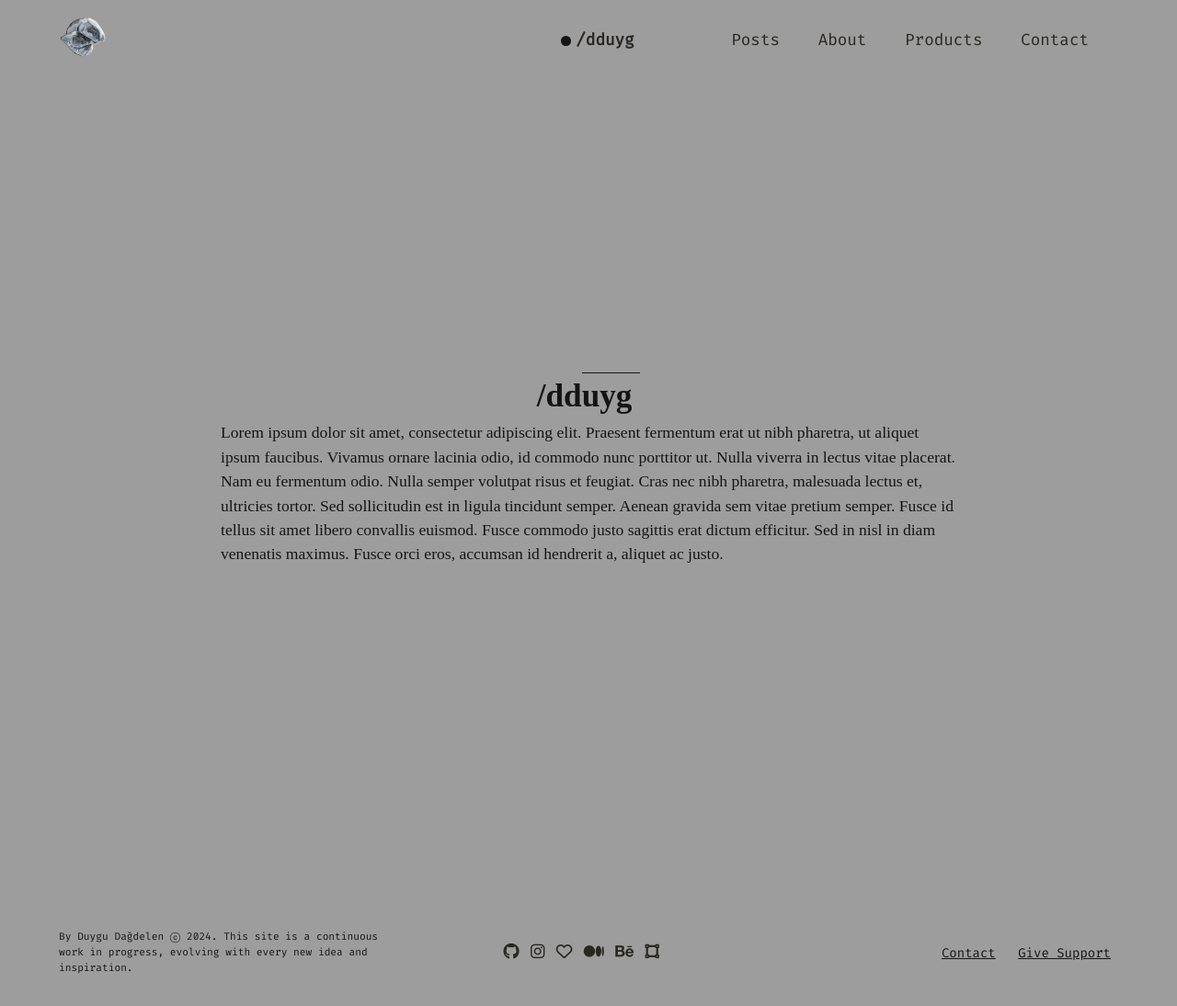
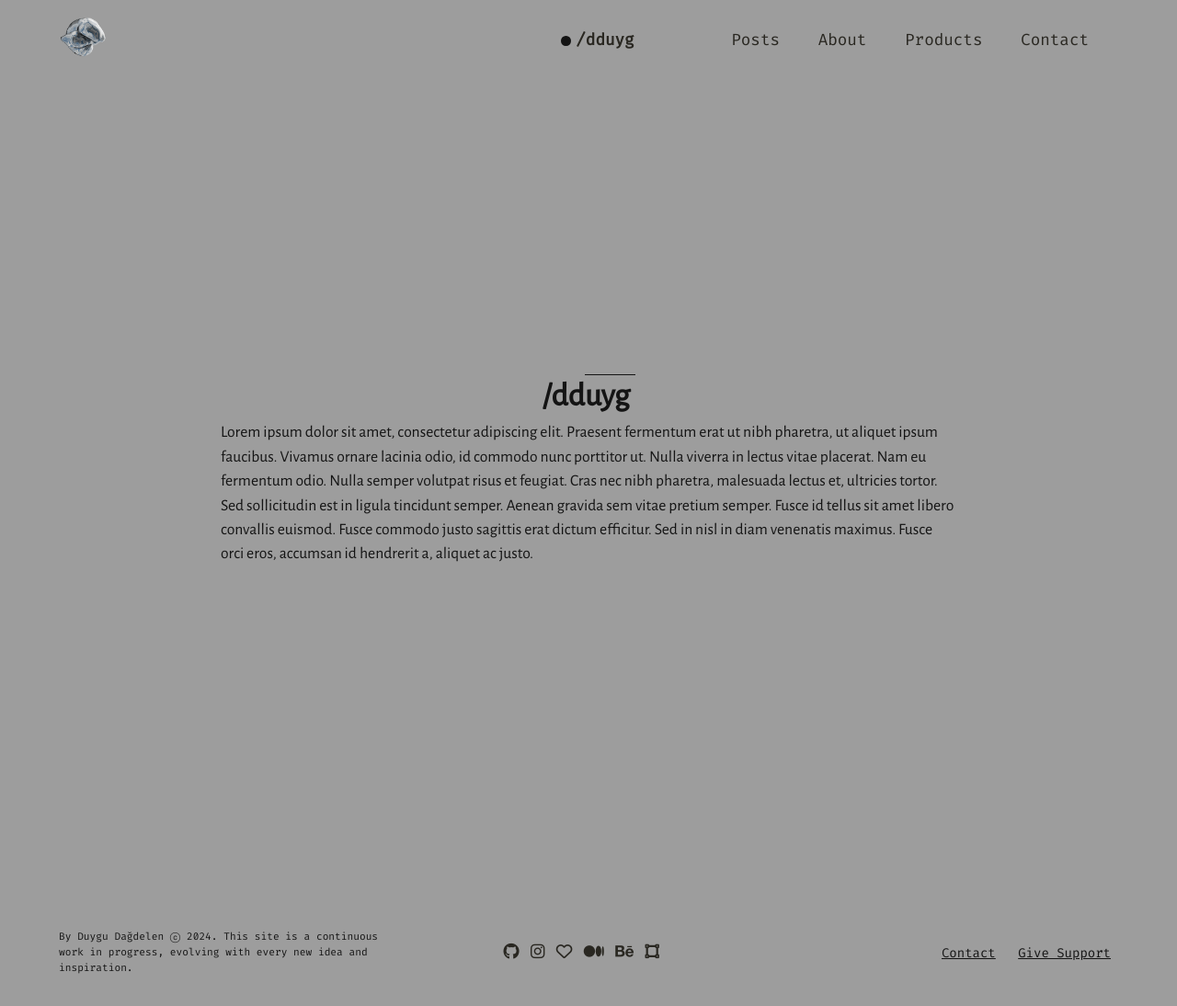
Before and after one commit to dduyg/duuuy, a Jekyll site: the page built from index.html, in a window 1280 px wide. Shown: the whole page at 92% size. Built offline with Jekyll 4.4.1, drawn with Linux system fonts in a browser that asks for light colours; nearby versions of some CDN libraries.

Commit message:
Update main.css

```diff
--- a/assets/main.css
+++ b/assets/main.css
@@ -3,7 +3,7 @@
   --color-light-main: #292721;
   --marker: #E0D7CE;
   --back: #9D9D9D;
-  --main-font: "Ovo", serif;
+  --main-font: "Alegreya Sans", sans-serif;
   --mono-font: "Fira Code", monospace;
 }
 
```
